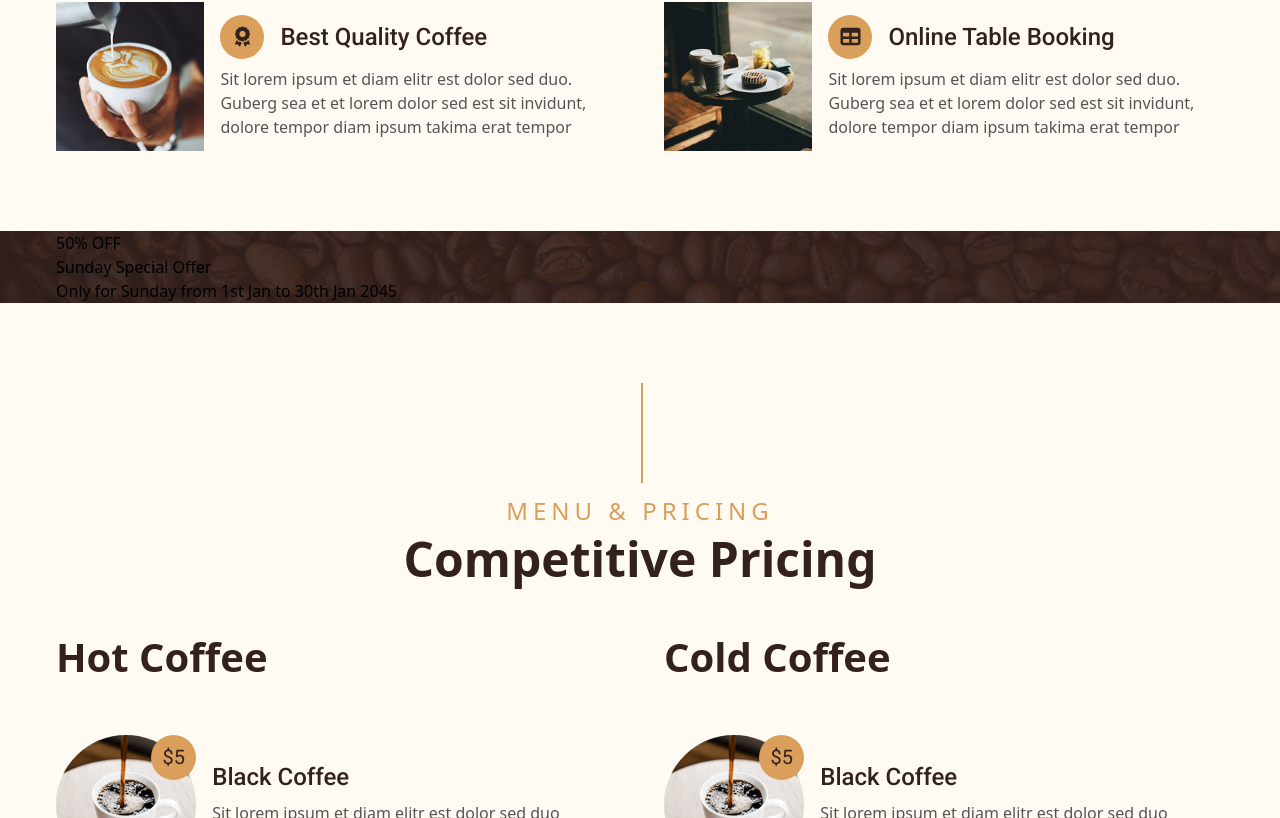
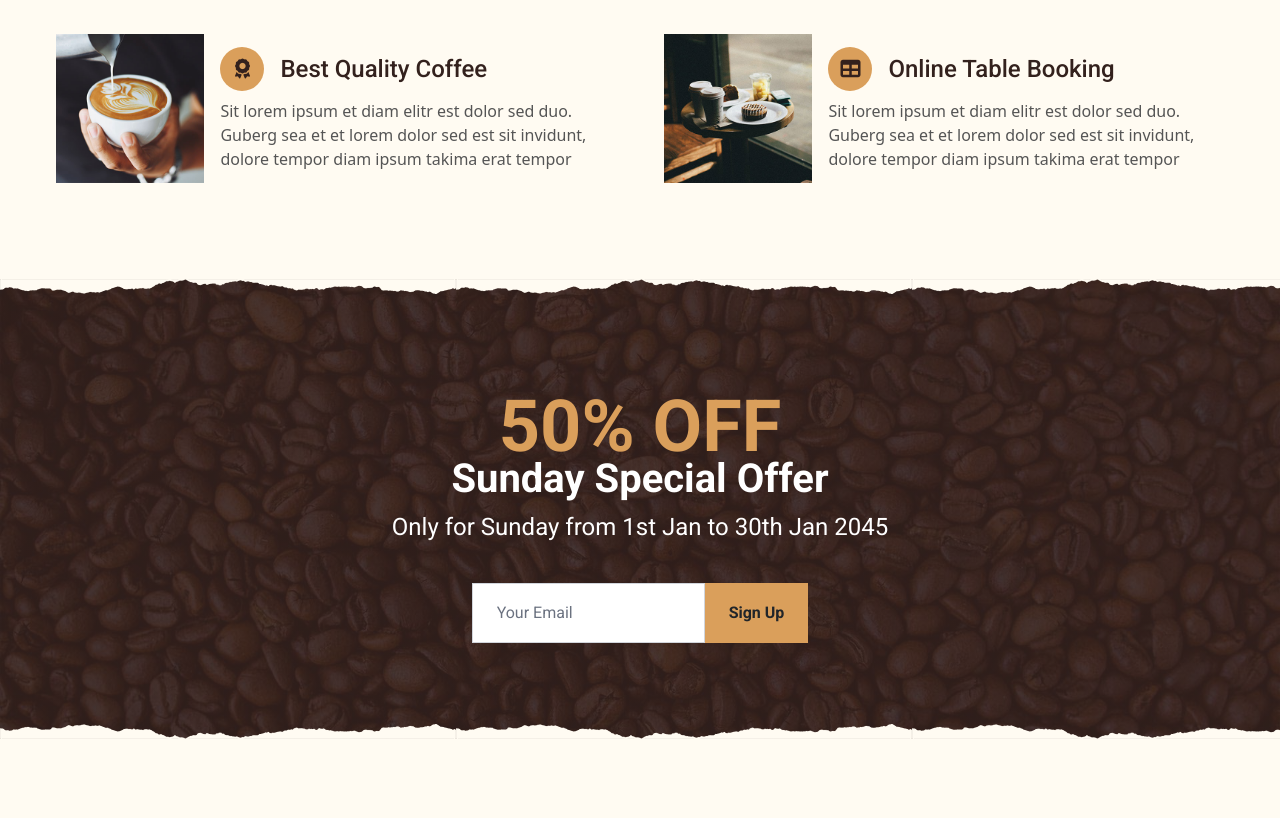
Before and after one commit to farhan-jabil/koppee, a React (Create React App) app: page / in a window 1280 px wide. Shown: the part 1302-2120 px from the top of the page. Built offline with nearby package versions, Linux system fonts and the light colour scheme.

Commit message:
Offer Done

```diff
--- a/src/App.css
+++ b/src/App.css
@@ -1,5 +1,5 @@
 body {
-  background-color: #FFFBF2;
+  background-color: #fffbf2;
 }
 
 .container {
@@ -21,26 +21,46 @@ body {
   top: 0;
   left: 50%;
   margin-left: 1px;
-  background: #DA9F5B;
+  background: #da9f5b;
 }
 
 .slick-dots li button:before {
   font-size: 16px !important;
-  color: #DA9F5B !important;
+  color: #da9f5b !important;
   transition: color 0.3s ease, font-size 0.3s ease;
 }
 
 .slick-dots li.slick-active button:before {
   font-size: 20px !important;
-  color: #33211D !important;
+  color: #33211d !important;
 }
 
 .slick-dots li button:hover:before {
-  color: #33211D !important;
+  color: #33211d !important;
   font-size: 20px !important;
 }
 
+.overlay-both::before, .overlay-top::before {
+  background-image: url("./images/overlay-top.png");
+  position: absolute;
+  top: 0px;
+  content: "";
+  width: 100%;
+  height: 15px;
+  left: 0;
+  z-index: 1;
+}
 
+.overlay-both::after, .overlay-bottom::after {
+  background-image: url("./images/overlay-bottom.png");
+  position: absolute;
+  bottom: 0px;
+  content: "";
+  width: 100%;
+  height: 15px;
+  left: 0;
+  z-index: 1;
+}
 
 /* responsive */
 
--- a/src/App.js
+++ b/src/App.js
@@ -15,18 +15,18 @@ function App() {
       <div>
         {/* <Navbar></Navbar> */}
         {/* <Hero></Hero> */}
-        <div className="py-3 lg:py-10" />
+        <div className="py-3 lg:py-12"/>
         <About/>
-        <div className="py-3 lg:py-10" />
+        <div className="py-3 lg:py-12"/>
         <Services/>
-        <div className="py-3 lg:py-10" />
+        <div className="py-3 lg:py-12"/>
         <Offer/>
-        <div className="py-3 lg:py-10" />
+        <div className="py-3 lg:py-12"/>
         <Menu/>
-        <div className="py-3 lg:py-10" />
+        <div className="py-3 lg:py-12"/>
         {/* <Reservation></Reservation> */}
         <Testimonial/>
-        <div className="py-3 lg:py-10" />
+        <div className="py-3 lg:py-12"/>
         {/* <Contact></Contact> */}
       </div>
     </>
--- a/src/components/Offer.js
+++ b/src/components/Offer.js
@@ -4,20 +4,36 @@ import { images } from "../utils/demo_images";
 const Offer = () => {
   return (
     <div
+      className="overlay-both relative py-16 lg:py-24"
       style={{
         backgroundImage: `linear-gradient(rgba(51, 33, 29, 0.9), rgba(51, 33, 29, 0.9)), url(${images.background})`,
         backgroundSize: "cover",
         backgroundPosition: "top",
-    backgroundRepeat: "no-repeat"
+        backgroundRepeat: "no-repeat",
       }}
     >
-  <div className="container">
-    <div>50% OFF</div>
-    <div>Sunday Special Offer</div>
-    <div>Only for Sunday from 1st Jan to 30th Jan 2045</div>
+      <div className="container mx-auto px-4 text-center font-roboto">
+        <div className="text-[#DA9F5B] text-5xl md:text-6xl lg:text-7xl font-bold mt-4">
+          50% OFF
+        </div>
+        <div className="text-white font-bold text-xl md:text-2xl lg:text-[2.5rem] mb-4">
+          Sunday Special Offer
+        </div>
+        <div className="text-white font-normal text-base md:text-lg lg:text-2xl pb-4 mb-3 lg:mb-6">
+          Only for Sunday from 1st Jan to 30th Jan 2045
+        </div>
+        <div className="flex flex-col md:flex-row justify-center items-center gap-4 md:gap-0 h-auto md:h-[60px]">
+          <input
+            type="text"
+            placeholder="Your Email"
+            className="w-full md:w-auto border border-gray-300 focus:outline-none focus:ring-2 focus:ring-[#DA9F5B] px-4 md:px-6 py-2 md:h-full"
+          />
+          <button className="bg-[#DA9F5B] text-[#212529] hover:bg-[#e78e28] font-bold text-base px-4 md:px-6 py-2 md:h-full transition-colors duration-150 ease-in-out">
+            Sign Up
+          </button>
         </div>
       </div>
-
+    </div>
   );
 };
 
```
Lines whose indentation alone changed are shown as unchanged.
